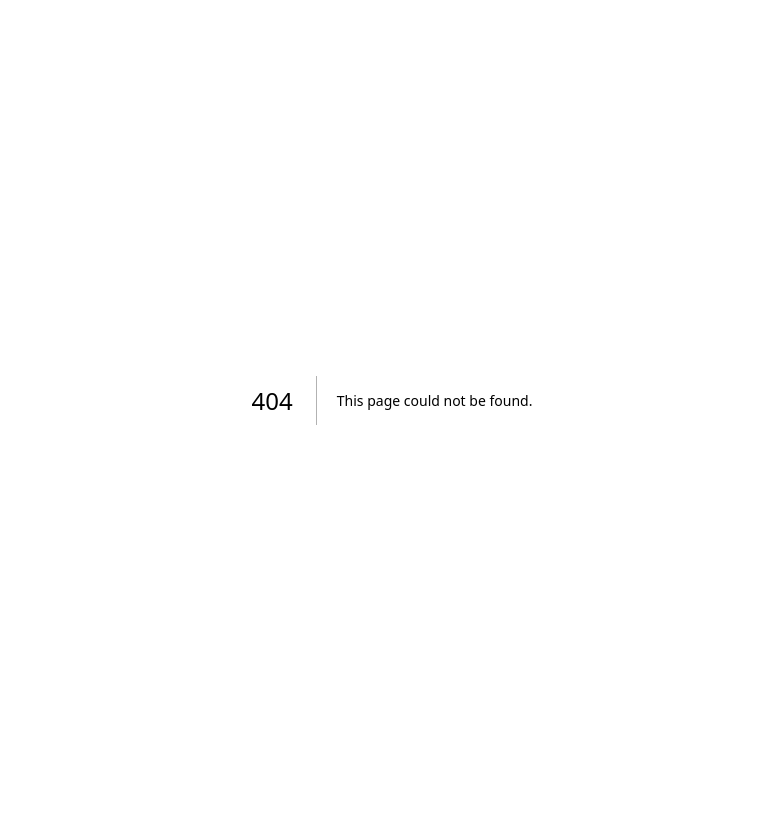
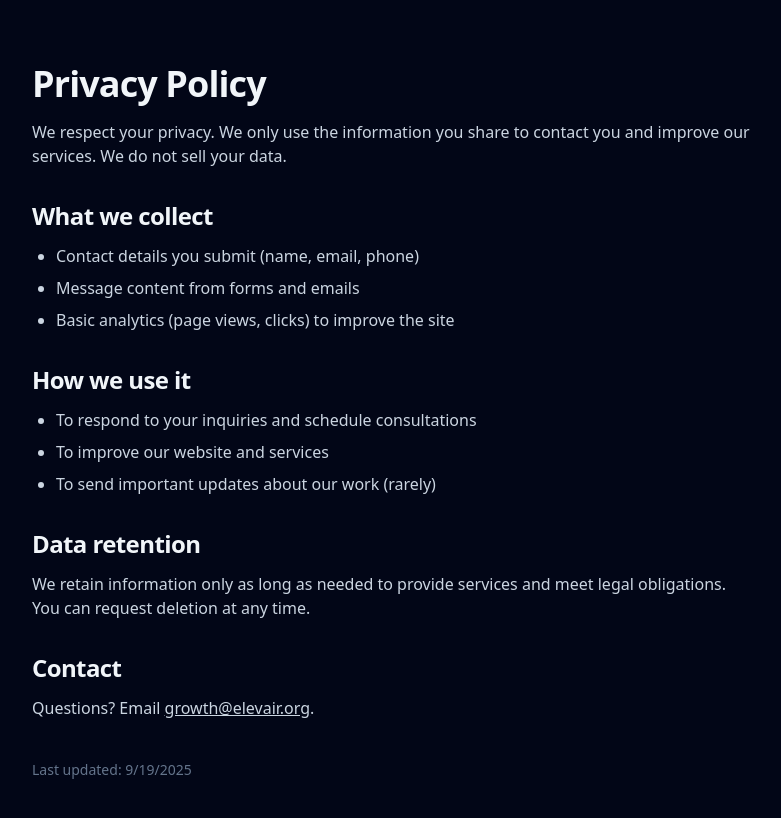
Before and after one commit to campbellhendee/elevair-clean, a Next.js app: page /privacy in a window 1280 px wide. Before the commit this address had no page. Shown: the top 818 px of the page, without its empty margins (248-1029 px from the left). Built offline with nearby package versions, Linux system fonts and the light colour scheme.

Commit message:
Polish hero branding; unify H2 styles; add Privacy & Terms pages and wire footer links

```diff
--- a/app/page.tsx
+++ b/app/page.tsx
@@ -66,7 +66,7 @@ function Hero() {
       <Container className="relative py-20 md:py-28">
         <div className="flex justify-center">
           <div className="text-center">
-            <span className="block text-6xl md:text-8xl font-extrabold tracking-tight leading-none">Elevair</span>
+            <span className="block text-6xl md:text-8xl font-extrabold tracking-tight leading-none bg-gradient-to-r from-cyan-300 via-cyan-200 to-white text-transparent bg-clip-text drop-shadow-[0_0_10px_rgba(34,211,238,0.15)]">Elevair</span>
           </div>
         </div>
         <motion.h1 initial={{ opacity: 0, y: 16 }} animate={{ opacity: 1, y: 0 }} transition={{ duration: 0.5 }} className="mt-3 text-3xl md:text-5xl font-extrabold tracking-tight">
@@ -165,7 +165,7 @@ function Services() {
     <section id="services">
       <Container className="py-18 md:py-24">
         <div className="flex items-end justify-between">
-          <h2 className="text-3xl md:text-4xl font-bold">What we build</h2>
+          <h2 className="text-3xl md:text-4xl font-bold tracking-tight">What we build</h2>
           <span className="text-slate-400 text-sm">Fast wins first. Big systems later.</span>
         </div>
         <div className="mt-8 grid md:grid-cols-3 gap-6">
@@ -195,7 +195,7 @@ function Process() {
   return (
     <section id="process">
       <Container className="py-18 md:py-24">
-        <h2 className="text-3xl md:text-4xl font-bold">Process (simple on purpose)</h2>
+  <h2 className="text-3xl md:text-4xl font-bold tracking-tight">Process (simple on purpose)</h2>
         <div className="mt-8 grid md:grid-cols-4 gap-6">
           {steps.map((s) => (
             <div key={s.title} className="rounded-2xl border border-white/10 bg-white/[.02] p-6">
@@ -238,7 +238,7 @@ function CaseStudies() {
   return (
     <section id="case">
       <Container className="py-18 md:py-24">
-        <h2 className="text-3xl md:text-4xl font-bold">Before / After</h2>
+  <h2 className="text-3xl md:text-4xl font-bold tracking-tight">Before / After</h2>
         <div className="mt-8 grid md:grid-cols-3 gap-6">
           {cases.map((c) => (
             <div key={c.name} className="rounded-2xl border border-white/10 bg-white/[.02] p-6">
@@ -268,7 +268,7 @@ function ToolStack() {
   return (
     <section>
       <Container className="py-16 md:py-20">
-        <h2 className="text-3xl md:text-4xl font-bold">Our stack (kept simple)</h2>
+  <h2 className="text-3xl md:text-4xl font-bold tracking-tight">Our stack (kept simple)</h2>
         <div className="mt-8 grid md:grid-cols-5 gap-6">
           {tools.map((t) => (
             <div key={t.name} className="rounded-2xl border border-white/10 bg-white/[.02] p-5">
@@ -291,7 +291,7 @@ function Pricing() {
   return (
     <section id="pricing">
       <Container className="py-18 md:py-24">
-        <h2 className="text-3xl md:text-4xl font-bold">Pricing</h2>
+  <h2 className="text-3xl md:text-4xl font-bold tracking-tight">Pricing</h2>
         <div className="mt-8 grid md:grid-cols-3 gap-6">
           {tiers.map((t) => (
             <div key={t.name} className="rounded-2xl border border-white/10 bg-white/[.02] p-6">
@@ -318,7 +318,7 @@ function FAQ() {
   return (
     <section>
       <Container className="py-16 md:py-20">
-        <h2 className="text-3xl md:text-4xl font-bold">FAQ (short and honest)</h2>
+  <h2 className="text-3xl md:text-4xl font-bold tracking-tight">FAQ (short and honest)</h2>
         <div className="mt-6 grid md:grid-cols-2 gap-6">
           {faqs.map((f) => (
             <div key={f.q} className="rounded-2xl border border-white/10 bg-white/[.02] p-6">
@@ -359,9 +359,9 @@ function Footer() {
       <Container className="py-10 flex flex-col md:flex-row items-center justify-between gap-4 text-sm text-slate-400">
         <div className="flex items-center gap-2"><Bolt className="h-4 w-4 text-cyan-400" /><span>Elevair</span></div>
         <div className="flex items-center gap-4">
-          <a href="#" className="hover:text-white">Privacy</a>
-          <a href="#" className="hover:text-white">Terms</a>
-          <a href="#" className="hover:text-white">Contact</a>
+          <a href="/privacy" className="hover:text-white">Privacy</a>
+          <a href="/terms" className="hover:text-white">Terms</a>
+          <a href="/contact" className="hover:text-white">Contact</a>
         </div>
         <div>© {new Date().getFullYear()} Elevair. All rights reserved.</div>
       </Container>
--- /dev/null
+++ b/app/privacy/page.tsx
@@ -0,0 +1,27 @@
+export default function Privacy() {
+  return (
+    <div className="min-h-screen bg-slate-950 text-slate-100">
+      <div className="mx-auto w-full max-w-3xl px-6 py-16">
+        <h1 className="text-3xl md:text-4xl font-bold tracking-tight">Privacy Policy</h1>
+        <p className="mt-4 text-slate-300">We respect your privacy. We only use the information you share to contact you and improve our services. We do not sell your data.</p>
+        <h2 className="mt-8 text-2xl font-semibold tracking-tight">What we collect</h2>
+        <ul className="mt-3 list-disc pl-6 text-slate-300 space-y-2">
+          <li>Contact details you submit (name, email, phone)</li>
+          <li>Message content from forms and emails</li>
+          <li>Basic analytics (page views, clicks) to improve the site</li>
+        </ul>
+        <h2 className="mt-8 text-2xl font-semibold tracking-tight">How we use it</h2>
+        <ul className="mt-3 list-disc pl-6 text-slate-300 space-y-2">
+          <li>To respond to your inquiries and schedule consultations</li>
+          <li>To improve our website and services</li>
+          <li>To send important updates about our work (rarely)</li>
+        </ul>
+        <h2 className="mt-8 text-2xl font-semibold tracking-tight">Data retention</h2>
+        <p className="mt-3 text-slate-300">We retain information only as long as needed to provide services and meet legal obligations. You can request deletion at any time.</p>
+        <h2 className="mt-8 text-2xl font-semibold tracking-tight">Contact</h2>
+        <p className="mt-3 text-slate-300">Questions? Email <a className="underline" href="mailto:campbellhendee@elevair.org,williamdeyo@elevair.org?subject=Privacy%20question">growth@elevair.org</a>.</p>
+        <p className="mt-10 text-sm text-slate-500">Last updated: {new Date().toLocaleDateString()}</p>
+      </div>
+    </div>
+  );
+}
--- /dev/null
+++ b/app/terms/page.tsx
@@ -0,0 +1,21 @@
+export default function Terms() {
+  return (
+    <div className="min-h-screen bg-slate-950 text-slate-100">
+      <div className="mx-auto w-full max-w-3xl px-6 py-16">
+        <h1 className="text-3xl md:text-4xl font-bold tracking-tight">Terms of Service</h1>
+        <p className="mt-4 text-slate-300">By using this website and engaging Elevair, you agree to these terms.</p>
+        <h2 className="mt-8 text-2xl font-semibold tracking-tight">Services</h2>
+        <p className="mt-3 text-slate-300">We provide strategy, implementation, and support for sales systems and automations. Deliverables and timelines will be agreed in writing.</p>
+        <h2 className="mt-8 text-2xl font-semibold tracking-tight">Payments</h2>
+        <p className="mt-3 text-slate-300">Fees and payment schedules are specified in proposals or invoices. Deposits are non-refundable once work begins.</p>
+        <h2 className="mt-8 text-2xl font-semibold tracking-tight">Confidentiality</h2>
+        <p className="mt-3 text-slate-300">We treat your data as confidential and only use it to deliver services. You agree to the same regarding our materials.</p>
+        <h2 className="mt-8 text-2xl font-semibold tracking-tight">Limitations</h2>
+        <p className="mt-3 text-slate-300">We do our best work, but outcomes depend on many factors. We don’t guarantee specific revenue results.</p>
+        <h2 className="mt-8 text-2xl font-semibold tracking-tight">Contact</h2>
+        <p className="mt-3 text-slate-300">Questions? Email <a className="underline" href="mailto:campbellhendee@elevair.org,williamdeyo@elevair.org?subject=Terms%20question">growth@elevair.org</a>.</p>
+        <p className="mt-10 text-sm text-slate-500">Last updated: {new Date().toLocaleDateString()}</p>
+      </div>
+    </div>
+  );
+}
```
